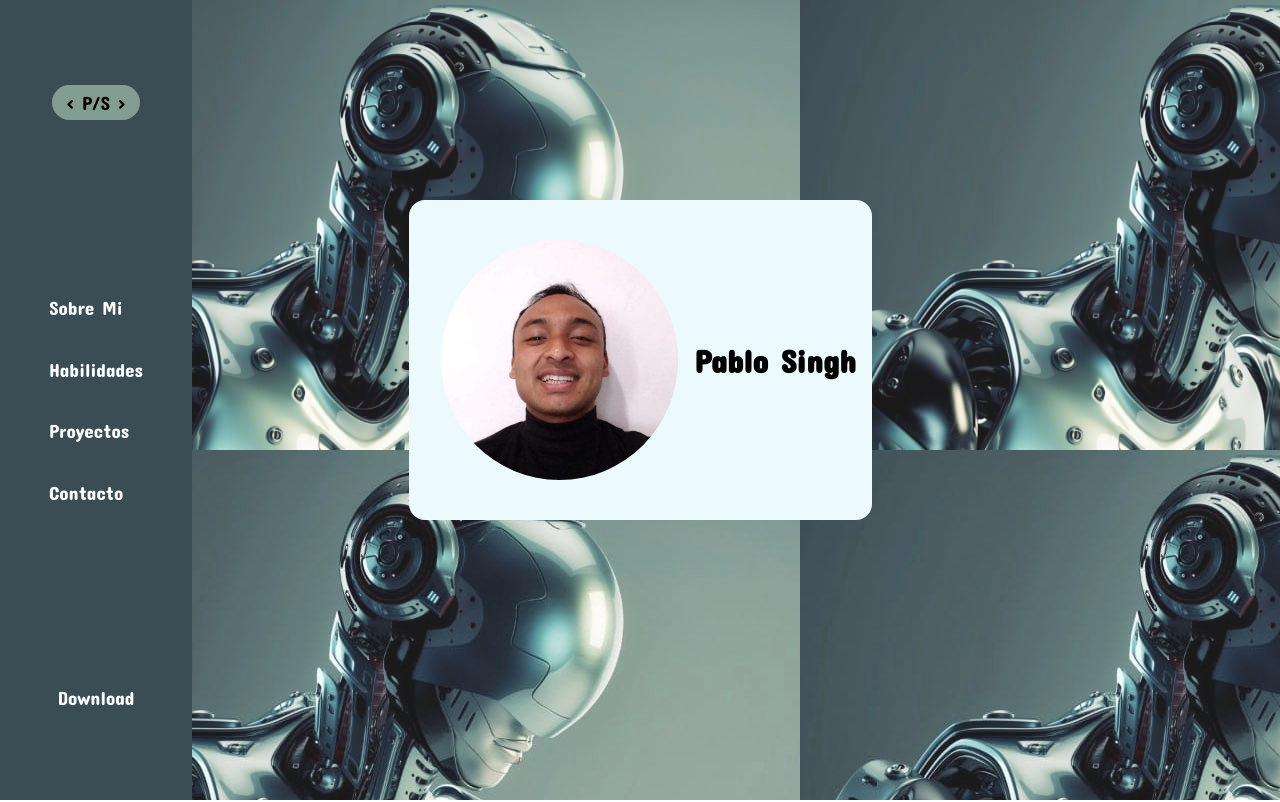
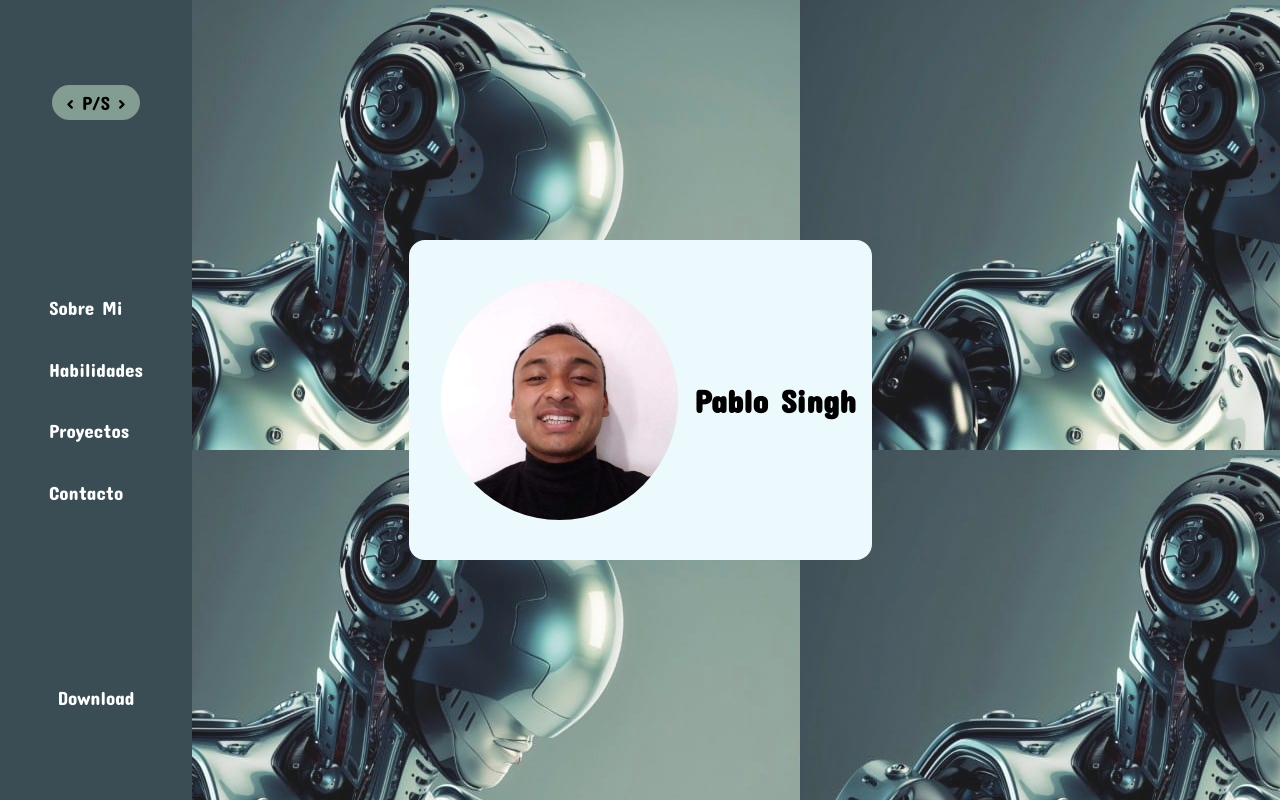
Before and after one commit to pablosingh/mi-cv, a React (Create React App) app: page / in a window 1280 px wide. Shown: the top 802 px of the page. Built offline with nearby package versions, Linux system fonts and the light colour scheme.

Commit message:
divs animados

```diff
--- a/package.json
+++ b/package.json
@@ -9,6 +9,7 @@
     "@testing-library/user-event": "^13.5.0",
     "@tippy.js/react": "^3.1.1",
     "emailjs-com": "^3.2.0",
+    "framer-motion": "^7.3.4",
     "react": "^18.2.0",
     "react-dom": "^18.2.0",
     "react-icons": "^4.4.0",
--- a/src/components/Body.jsx
+++ b/src/components/Body.jsx
@@ -1,3 +1,4 @@
+
 import { About } from './About';
 import { Name } from './Name';
 import { Contact } from './Contact';
@@ -5,16 +6,32 @@ import { Proyects } from './Proyects';
 import { Skills } from './Skills';
 import { NavBarPhone } from './NavBarPhone';
 import s from '../styles/Body.module.css';
+import DivAnimated from './DivAnimated';
+import styled from "styled-components";
 
 export const Body = () => {
     return (
         <div className={s.containerBody}>
-            <NavBarPhone />
+            {/* <NavBarPhone />
             <Name/>
             <About/>
             <Skills/>
             <Proyects/>
-            <Contact/>
+            <Contact/> */}
+            <NavBarPhone />
+            <Box id='name'><DivAnimated element={ <Name/> }/></Box>
+            <Box id='about'><DivAnimated element={ <About/> }/></Box>
+            <Box id='skills'><DivAnimated element={ <Skills/> }/></Box>
+            <Box id='proyects'><DivAnimated element={ <Proyects/> }/></Box>
+            <Box id='contact'><DivAnimated element={ <Contact/> }/></Box>
         </div>
     )
 };
+
+const Box = styled.div`
+  min-height: 100vh;
+  width: 100vw;
+  display: flex;
+  align-items: center;
+  justify-content: center;
+`;
--- /dev/null
+++ b/src/components/DivAnimated.jsx
@@ -0,0 +1,78 @@
+import React, { useRef, useEffect, useState } from "react";
+import { motion } from "framer-motion";
+
+export default function DivAnimated(props) {
+  const outerRef = useRef(null);
+  const [inViewport, setInViewport] = useState(true);
+
+  useEffect(() => {
+    const onChange = entries => {
+        // console.log(entries);
+      entries.forEach(entry => {
+        if (entry.target === outerRef.current) {
+          if (entry.isIntersecting) {
+            setInViewport(true);
+          } else {
+            setInViewport(false);
+          }
+        }
+      });
+    };
+    const observer = new IntersectionObserver(onChange, { threshold: 0.5 });
+    observer.observe(outerRef.current);
+  }, [outerRef]);
+
+  // Framer motion animations
+  const fadeInContainerWithStagger = {
+    hidden: {
+      opacity: 0
+    },
+    visible: {
+      opacity: 1,
+      transition: {
+        duration: 0.25,
+        type: "tween",
+        ease: "easeIn",
+        when: "beforeChildren",
+        staggerChildren: 0.1
+      }
+    }
+  };
+
+  const fadeInUp = {
+    hidden: {
+      opacity: 0,
+      y: 40
+    },
+    visible: {
+      opacity: 1,
+      y: 0,
+      transition: {
+        type: "spring"
+      }
+    }
+  };
+
+  return (
+      <div ref={outerRef}>
+        {inViewport && (
+          <motion.div
+            variants={fadeInContainerWithStagger}
+            initial="hidden"
+            animate="visible"
+          >
+            <motion.div variants={fadeInUp}>
+              <div>
+                {props?.element}
+              </div>
+            </motion.div>
+
+            {/* <motion.div variants={fadeInUp}>
+              Una zoonosis es una enfermedad infecciosa transmitida de un
+              animal...
+            </motion.div> */}
+          </motion.div>
+        )}
+      </div>
+  );
+}
```
Also changed, not shown: 1 other file (tests, documents, lock files or other folders).
